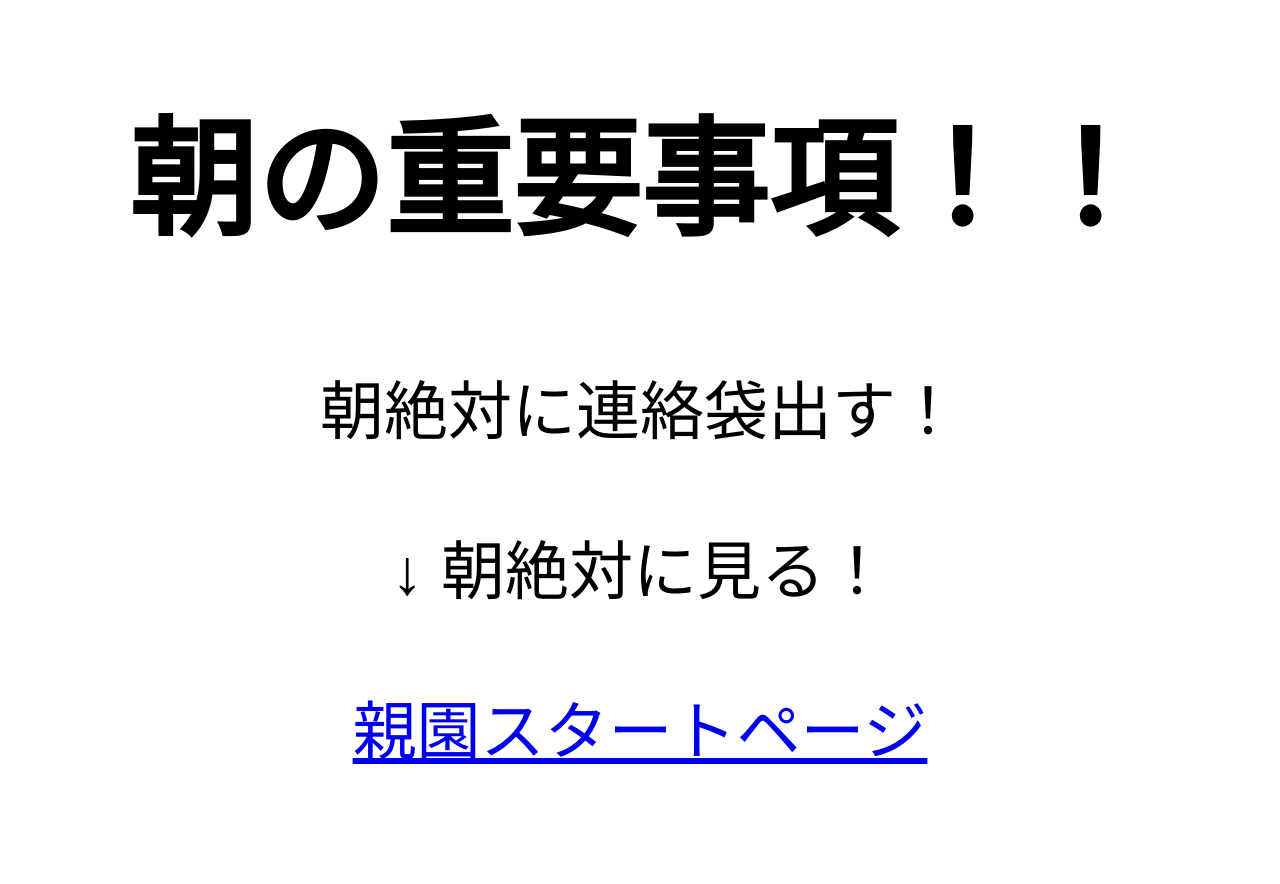
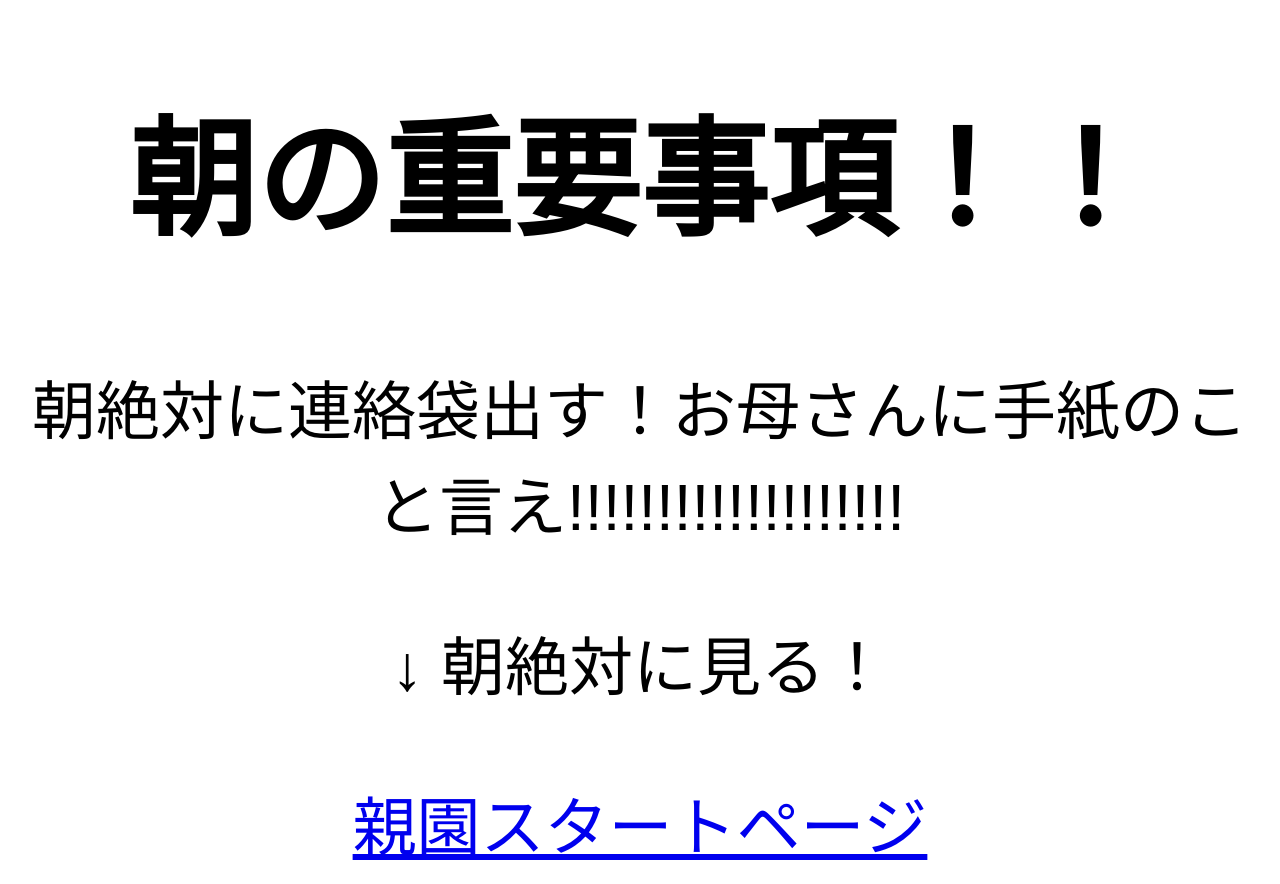
Before and after one commit to kounya22/__, a plain HTML site: page index.html in a window 1280 px wide. Before the commit the page ends 800 px from the top, so only its background shows below. Drawn offline with Linux system fonts and the light colour scheme.

Commit message:
Update message in index.html with additional details

```diff
--- a/index.html
+++ b/index.html
@@ -14,7 +14,7 @@
 </head>
 <body>
   <h1>朝の重要事項！！</h1>
-  <p>朝絶対に連絡袋出す！</p>
+  <p>朝絶対に連絡袋出す！お母さんに手紙のこと言え!!!!!!!!!!!!!!!!!!!</p>
   <p>↓ 朝絶対に見る！</p>
   <a href="https://sites.google.com/es.ohtawara-city.jp/chikachyu-stu/%E3%83%9B%E3%83%BC%E3%83%A0"
      target="_blank"
```
